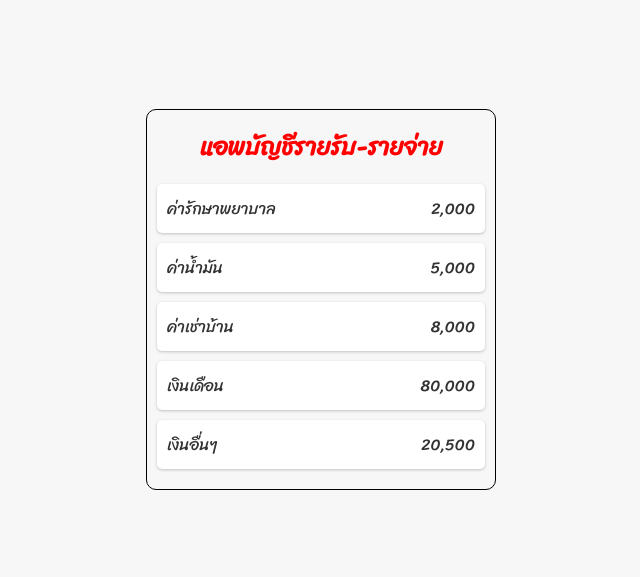
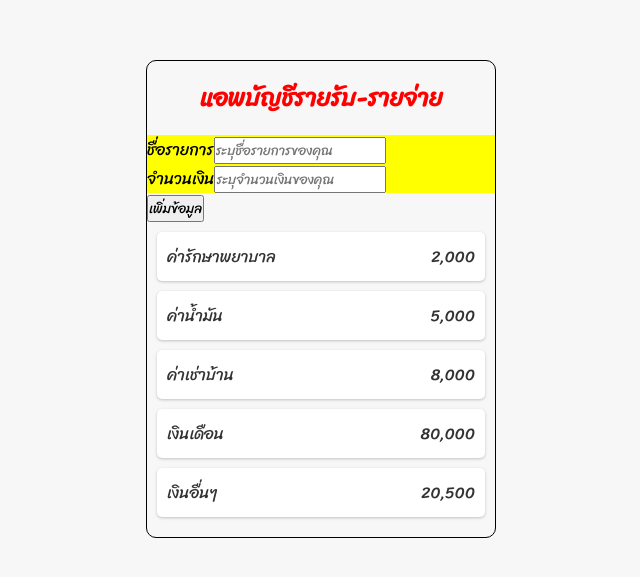
Before and after one commit to Bigorian/Test_Recive_and_Payment, a React (Create React App) app: page / in a window 1280 px wide. Shown: the part 101-678 px from the top of the page, without its empty margins (319-959 px from the left). Built offline with nearby package versions, Linux system fonts and the light colour scheme.

Commit message:
Creat_FormComponent_css_and_js_files

```diff
--- a/src/App.js
+++ b/src/App.js
@@ -1,5 +1,6 @@
 import Transaction from "./component/Transaction";
 import './App.css';
+import FormComponent from "./component/FormComponent";
 
 
 
@@ -8,6 +9,7 @@ function App() {
 
         <div className="container">
             <h1>แอพบัญชีรายรับ-รายจ่าย</h1>
+            <FormComponent/>
             <Transaction />
         </div>
     );
--- /dev/null
+++ b/src/component/FormComponent.css
@@ -0,0 +1,3 @@
+.form-control{
+    background-color: yellow;
+}
--- /dev/null
+++ b/src/component/FormComponent.js
@@ -0,0 +1,28 @@
+import './FormComponent.css';
+
+
+
+
+
+const Form_Component = () => {
+    return (
+        <form>
+            <div className="form-control">
+                <label>ชื่อรายการ</label>
+                <input type="text" placeholder="ระบุชื่อรายการของคุณ" />
+            </div>
+            <div className="form-control">
+                <label>จำนวนเงิน</label>
+                <input type="number" placeholder="ระบุจำนวนเงินของคุณ" />
+            </div>
+            <div>
+                <button>
+                    เพิ่มข้อมูล
+
+                </button>
+            </div>
+        </form>
+    )
+}
+
+export default Form_Component
```
